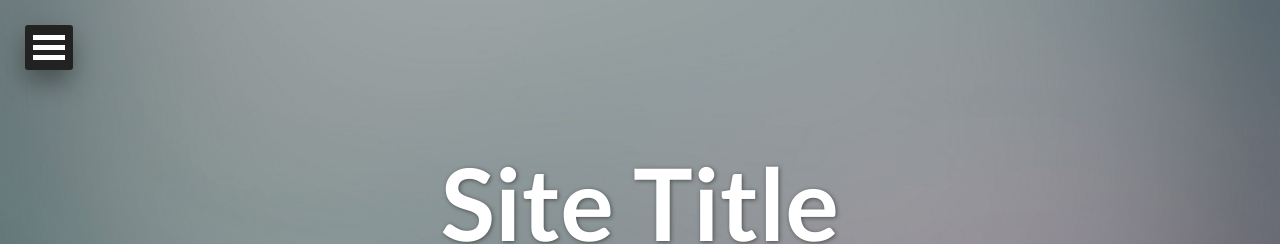
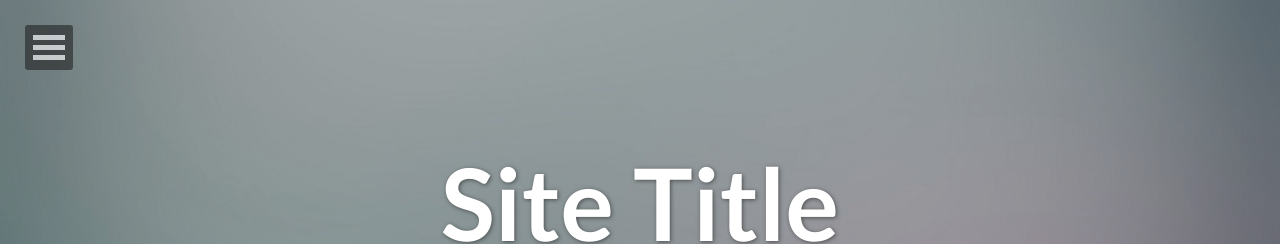
Before and after one commit to cwest/caseywest.com, a Jekyll site: the page built from index.html, in a window 1280 px wide. Shown: the top 244 px of the page. Built offline with Jekyll 4.4.1, drawn with Linux system fonts in a browser that asks for light colours; nearby versions of some CDN libraries; the list of posts is cut into pages by our own code.

Commit message:
"Flatten" menu button

```diff
--- a/assets/css/main.css
+++ b/assets/css/main.css
@@ -1474,7 +1474,7 @@ svg:not(:root) {
   -moz-border-radius-bottomleft: 0;
   -moz-border-radius-topleft: 0;
   outline: none;
-  box-shadow: 0 12px 24px rgba(0, 0, 0, 0.35);
+  opacity: 0.6;
   -webkit-background-clip: padding-box;
      -moz-background-clip: padding;
           background-clip: padding-box;
--- a/assets/less/dl-menu.less
+++ b/assets/less/dl-menu.less
@@ -29,7 +29,7 @@
 		cursor: pointer;
 		outline: none;
 		.border-radius(0,3px,0,0);
-		box-shadow: 0 12px 24px fade(@black,35);
+		opacity: 0.6;
 		@media @medium {
 			.border-radius(3px,3px,3px,3px);
 		}
```
Also changed, not shown: assets/css/main.min.css.
